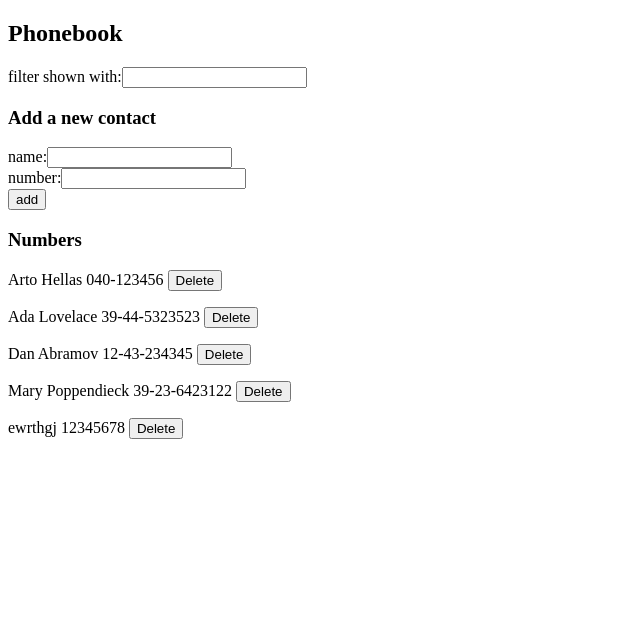
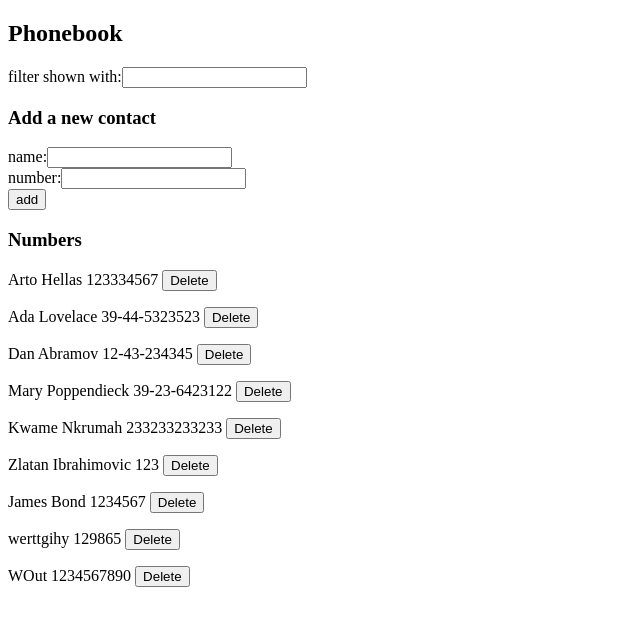
Before and after one commit to KwesitheDev/fullstackopen-mooc.fi, a React (Vite) app in the folder part2/Phonebook/: page / in a window 1280 px wide. Shown: the top 626 px of the page, without its empty margins (0-640 px from the left). Built offline with nearby package versions, Linux system fonts and the light colour scheme; data requests are answered from the project's data file.

Commit message:
step 11 & 12 completed

```diff
--- a/part2/Phonebook/db.json
+++ b/part2/Phonebook/db.json
@@ -2,7 +2,7 @@
   "persons": [
     {
       "name": "Arto Hellas",
-      "number": "040-123456",
+      "number": "123334567",
       "id": "1"
     },
     {
@@ -21,9 +21,29 @@
       "id": "4"
     },
     {
-      "id": "5",
-      "name": "ewrthgj",
-      "number": "12345678"
+      "id": "948e",
+      "name": "Kwame Nkrumah",
+      "number": "233233233233"
+    },
+    {
+      "id": "ca9f",
+      "name": "Zlatan Ibrahimovic",
+      "number": "123"
+    },
+    {
+      "id": "363d",
+      "name": "James Bond",
+      "number": "1234567"
+    },
+    {
+      "id": "1737",
+      "name": "werttgihy",
+      "number": "129865"
+    },
+    {
+      "id": "d4e9",
+      "name": "WOut ",
+      "number": "1234567890"
     }
   ]
 }
--- a/part2/Phonebook/src/App.jsx
+++ b/part2/Phonebook/src/App.jsx
@@ -4,12 +4,15 @@ import PersonForm from './components/PersonForm';
 import Persons from './components/Persons';
 //import axios from 'axios'
 import phoneService from './services/phone'
+import Notification from './components/Notification';
 
 const App = () => {
   const [persons, setPersons] = useState([]);
   const [newName, setNewName] = useState('');
   const [number, setNumber] = useState('');
   const [searchTerm, setSearchTerm] = useState('');
+  const [errorMessage, setErrorMessage] = useState();
+  const [notificationStyle, setNotificationStyle] = useState();
 
   //GET Request
   useEffect(() => {
@@ -34,6 +37,23 @@ const App = () => {
         .then(returnedPerson => {
           setPersons(persons.map(person => person.id !== nameExist.id ? person : returnedPerson))
         })
+          .catch(() => {
+          const notificationStyle ={
+          font: "red",
+          color: 'red',
+          background: 'lightgrey',
+          border: '2px solid red',
+          borderRadius: 5,
+          marginBottom: 10,
+          padding: 10,
+          borderStyle: 'solid'
+          }
+          setNotificationStyle(notificationStyle)
+            setErrorMessage(`Information of ${nameExist.name} has already been removed from server`)
+            setTimeout(()=>{
+          setErrorMessage(null)
+        },5000)
+        })
       }
 
       return;
@@ -45,7 +65,22 @@ const App = () => {
     phoneService
       .create(newPerson)
       .then(returnedPerson => {
+        const notificationStyle ={
+          font: "green",
+          color: 'green',
+          background: 'lightgrey',
+          border: '2px solid green',
+          borderRadius: 5,
+          marginBottom: 10,
+          padding: 10,
+          borderStyle: 'solid'
+        }
+        setNotificationStyle(notificationStyle)
         setPersons(persons.concat(returnedPerson))
+        setErrorMessage(`Added ${newPerson.name}`)
+        setTimeout(()=>{
+          setErrorMessage(null)
+        },5000)
         setNewName('');
         setNumber('');
       })
@@ -87,6 +122,7 @@ const App = () => {
   return (
     <div>
       <h2>Phonebook</h2>
+      <Notification message={errorMessage} notificationStyle={notificationStyle}/>
       <Filter searchTerm={searchTerm} handleSearchChange={handleSearchChange} />
 
       <h3>Add a new contact</h3>
--- /dev/null
+++ b/part2/Phonebook/src/components/Notification.jsx
@@ -0,0 +1,14 @@
+const Notification = ({ message, notificationStyle
+
+ }) => {
+    if (message === null) {
+        return null
+    }
+    return(
+        <div className="error" style={notificationStyle}>
+            {message}
+        </div>
+    )
+}
+
+export default Notification
```
